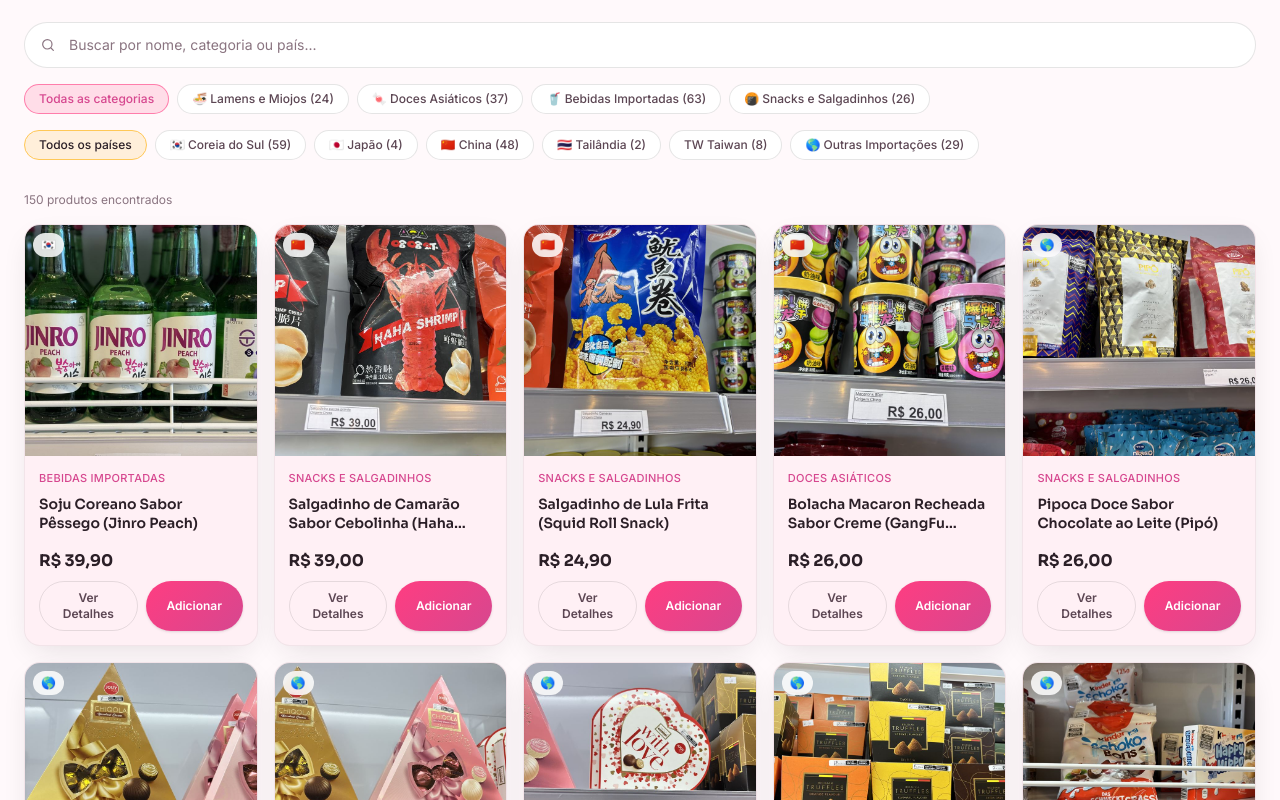
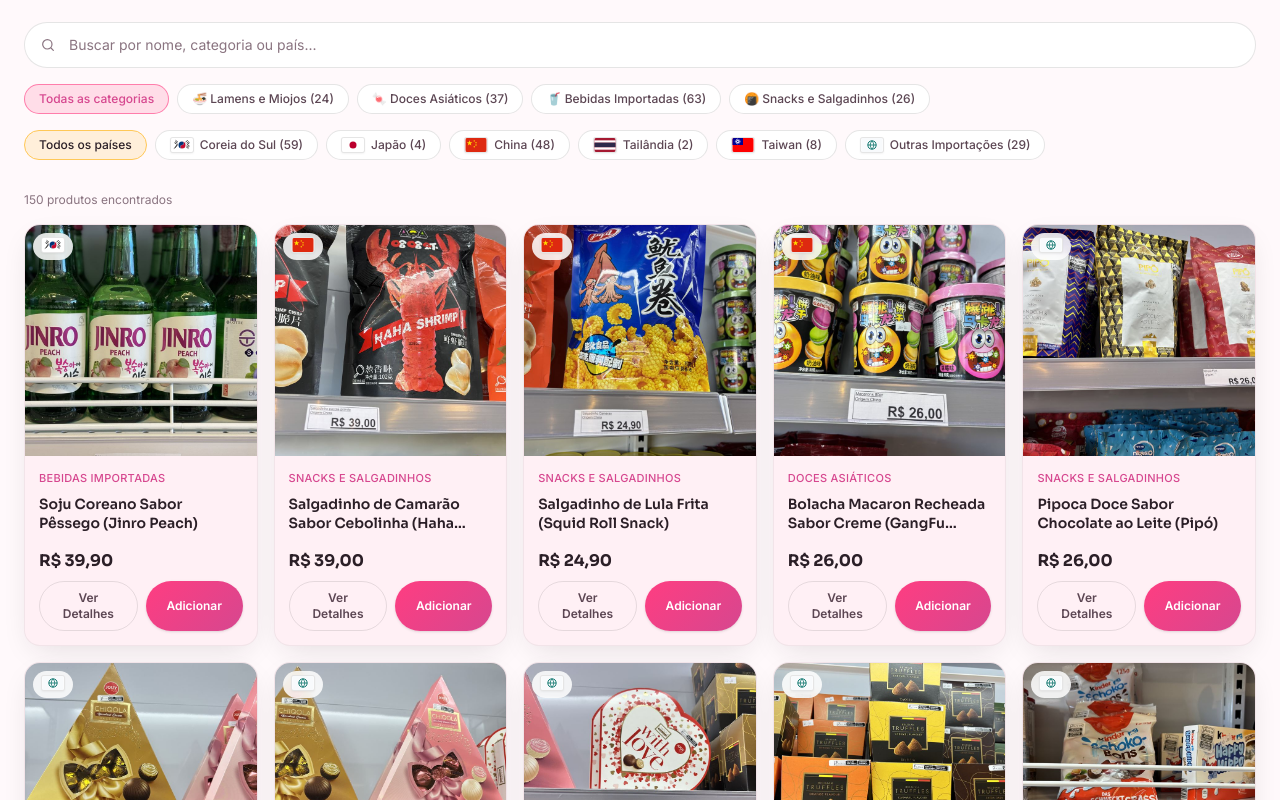
Before and after one commit to lcbcoreographer-rgb/lavish-imports, a React (Vite) app: page / in a window 1280 px wide. Shown: the part 1580-2380 px from the top of the page. Built offline with nearby package versions, Linux system fonts and the light colour scheme.

Commit message:
Atualizações do projeto

```diff
--- /dev/null
+++ b/src/components/CountryFlag.jsx
@@ -0,0 +1,93 @@
+import React from "react";
+
+const LABELS = {
+  "Coreia do Sul": "Bandeira da Coreia do Sul",
+  Japão: "Bandeira do Japão",
+  China: "Bandeira da China",
+  Tailândia: "Bandeira da Tailândia",
+  Taiwan: "Bandeira de Taiwan",
+  "Outras Importações": "Outras importações",
+  Indefinido: "Outras importações",
+};
+
+export default function CountryFlag({ country, className = "" }) {
+  const normalized = country === "Indefinido" ? "Outras Importações" : country;
+  const label = LABELS[normalized] || "País de origem";
+
+  return (
+    <span
+      className={`inline-flex h-4 w-6 shrink-0 overflow-hidden rounded-[3px] border border-black/10 bg-white shadow-sm ${className}`}
+      role="img"
+      aria-label={label}
+      title={label}
+    >
+      {renderFlag(normalized)}
+    </span>
+  );
+}
+
+function renderFlag(country) {
+  switch (country) {
+    case "Coreia do Sul":
+      return (
+        <svg viewBox="0 0 36 24" className="h-full w-full" aria-hidden="true">
+          <rect width="36" height="24" fill="#fff" />
+          <path d="M18 6a6 6 0 0 1 0 12 3 3 0 0 1 0-6 3 3 0 0 0 0-6Z" fill="#c60c30" />
+          <path d="M18 18a6 6 0 0 1 0-12 3 3 0 0 1 0 6 3 3 0 0 0 0 6Z" fill="#003478" />
+          <g stroke="#111" strokeWidth="1.2">
+            <path d="M7 4l4 3M6 6l4 3M5 8l4 3M25 15l4 3M26 13l4 3M27 11l4 3" />
+            <path d="M28 4l-4 3M30 6l-4 3M31 8l-4 3M8 15l-4 3M10 13l-4 3M11 11l-4 3" />
+          </g>
+        </svg>
+      );
+    case "Japão":
+      return (
+        <svg viewBox="0 0 36 24" className="h-full w-full" aria-hidden="true">
+          <rect width="36" height="24" fill="#fff" />
+          <circle cx="18" cy="12" r="6" fill="#bc002d" />
+        </svg>
+      );
+    case "China":
+      return (
+        <svg viewBox="0 0 36 24" className="h-full w-full" aria-hidden="true">
+          <rect width="36" height="24" fill="#de2910" />
+          <polygon points="7,4 8.2,7.3 11.7,7.3 8.9,9.4 10,12.7 7,10.6 4,12.7 5.1,9.4 2.3,7.3 5.8,7.3" fill="#ffde00" />
+          <circle cx="15" cy="5" r="1.1" fill="#ffde00" />
+          <circle cx="18" cy="8" r="1.1" fill="#ffde00" />
+          <circle cx="18" cy="12" r="1.1" fill="#ffde00" />
+          <circle cx="15" cy="15" r="1.1" fill="#ffde00" />
+        </svg>
+      );
+    case "Tailândia":
+      return (
+        <svg viewBox="0 0 36 24" className="h-full w-full" aria-hidden="true">
+          <rect width="36" height="24" fill="#a51931" />
+          <rect y="4" width="36" height="4" fill="#fff" />
+          <rect y="8" width="36" height="8" fill="#2d2a4a" />
+          <rect y="16" width="36" height="4" fill="#fff" />
+        </svg>
+      );
+    case "Taiwan":
+      return (
+        <svg viewBox="0 0 36 24" className="h-full w-full" aria-hidden="true">
+          <rect width="36" height="24" fill="#fe0000" />
+          <rect width="18" height="12" fill="#000095" />
+          <g fill="#fff" transform="translate(9 6)">
+            {Array.from({ length: 12 }).map((_, i) => (
+              <rect key={i} x="-0.35" y="-5.1" width="0.7" height="3" rx="0.25" transform={`rotate(${i * 30})`} />
+            ))}
+            <circle r="2.6" />
+            <circle r="1.35" fill="#000095" />
+          </g>
+        </svg>
+      );
+    default:
+      return (
+        <svg viewBox="0 0 36 24" className="h-full w-full" aria-hidden="true">
+          <rect width="36" height="24" fill="#f8fafc" />
+          <circle cx="18" cy="12" r="7" fill="none" stroke="#0f766e" strokeWidth="1.7" />
+          <path d="M11 12h14M18 5c2 2.2 3 4.5 3 7s-1 4.8-3 7M18 5c-2 2.2-3 4.5-3 7s1 4.8 3 7" fill="none" stroke="#0f766e" strokeWidth="1.4" strokeLinecap="round" />
+        </svg>
+      );
+  }
+}
--- a/src/components/Filters.jsx
+++ b/src/components/Filters.jsx
@@ -1,5 +1,6 @@
 import React from "react";
 import { CATEGORIES, COUNTRIES, countByCategory, countByCountry } from "../utils/categories.js";
+import CountryFlag from "./CountryFlag.jsx";
 
 export default function Filters({
   products,
@@ -54,7 +55,12 @@
             key={c.key}
             active={country === c.key}
             onClick={() => onCountry(c.key)}
-            label={`${c.flag} ${c.label} (${countryCounts[c.key]})`}
+            label={
+              <>
+                <CountryFlag country={c.key} />
+                <span>{c.label} ({countryCounts[c.key]})</span>
+              </>
+            }
             variant="country"
           />
         ))}
@@ -67,7 +73,7 @@
   return (
     <button
       onClick={onClick}
-      className={`rounded-full border px-3.5 py-1.5 text-xs font-medium transition-all duration-150 ${
+      className={`inline-flex items-center gap-1.5 rounded-full border px-3.5 py-1.5 text-xs font-medium transition-all duration-150 ${
         active
           ? variant === "country"
             ? "border-accent-gold bg-accent-gold/20 text-ink-900"
--- a/src/components/ProductCard.jsx
+++ b/src/components/ProductCard.jsx
@@ -1,5 +1,6 @@
 import React from "react";
 import { useCart } from "../context/CartContext.jsx";
+import CountryFlag from "./CountryFlag.jsx";
 
 export default function ProductCard({ product, onOpenDetails }) {
   const { addItem, lastAdded } = useCart();
@@ -18,7 +19,7 @@
           className="h-full w-full object-cover transition-transform duration-300 group-hover:scale-105"
         />
         <span className="absolute left-2 top-2 rounded-full bg-white/85 px-2 py-1 text-xs text-ink-900 backdrop-blur-sm">
-          {product.countryFlag}
+          <CountryFlag country={product.country} />
         </span>
         {product.tag && (
           <span className="absolute right-2 top-2 rounded-full bg-gold-gradient px-2.5 py-1 text-[10px] font-bold uppercase tracking-wide text-ink-900 shadow">
--- a/src/components/ProductModal.jsx
+++ b/src/components/ProductModal.jsx
@@ -1,6 +1,7 @@
 import React, { useState } from "react";
 import { AnimatePresence, motion } from "framer-motion";
 import { useCart } from "../context/CartContext.jsx";
+import CountryFlag from "./CountryFlag.jsx";
 
 export default function ProductModal({ product, onClose }) {
   const { addItem } = useCart();
@@ -36,8 +37,9 @@
               >
                 ✕
               </button>
-              <span className="absolute left-3 top-3 rounded-full bg-white/90 px-3 py-1.5 text-sm text-ink-900 shadow backdrop-blur-sm">
-                {product.countryFlag} {product.country}
+              <span className="absolute left-3 top-3 inline-flex items-center gap-2 rounded-full bg-white/90 px-3 py-1.5 text-sm text-ink-900 shadow backdrop-blur-sm">
+                <CountryFlag country={product.country} />
+                {product.country}
               </span>
             </div>
 
```
